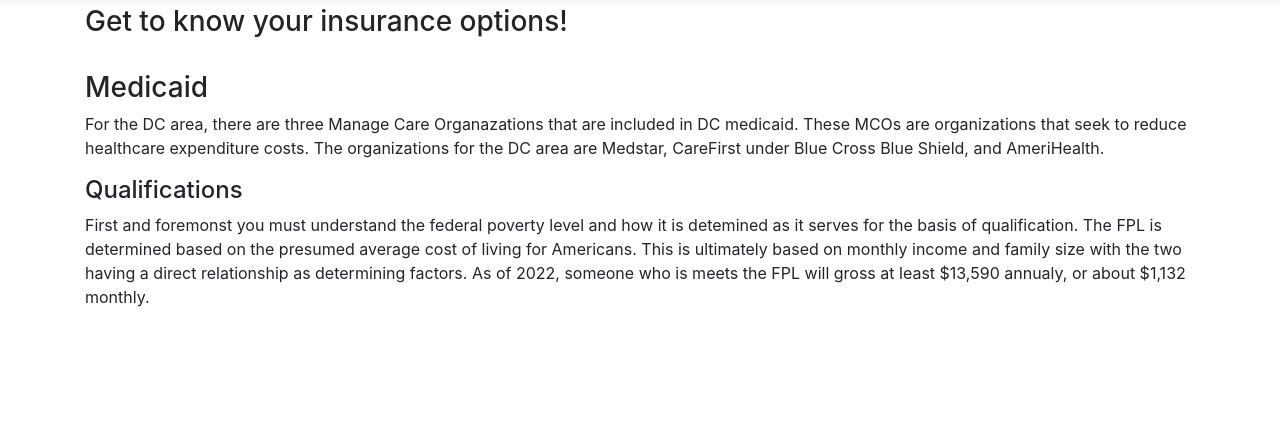
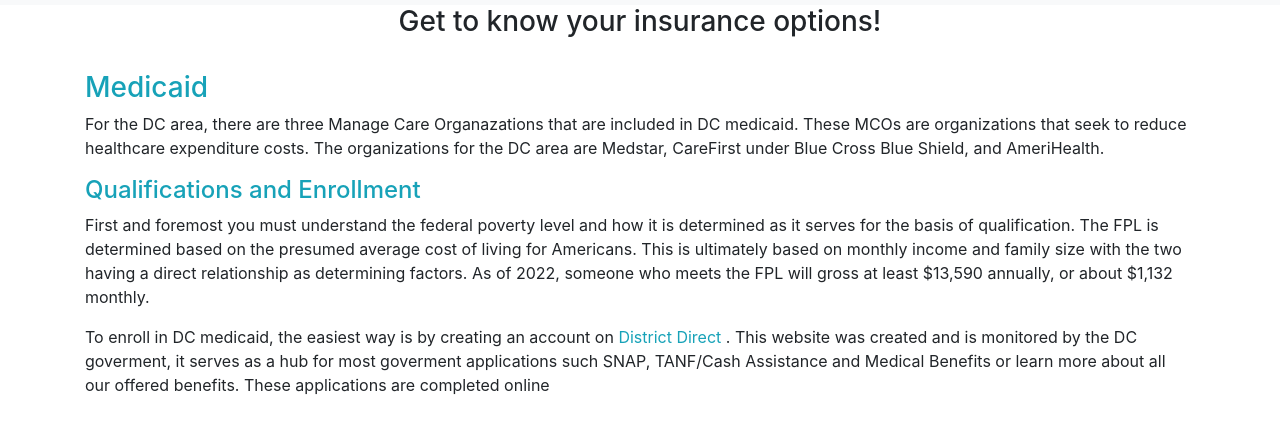
Before and after one commit to danyahh429/disco, a website: page index.html in a window 1280 px wide. Shown: the part 51-484 px from the top of the page. Drawn offline with nearby package versions, Linux system fonts and the light colour scheme.

Commit message:
src ctrl

```diff
--- a/index.html
+++ b/index.html
@@ -1,19 +1,20 @@
  <!DOCTYPE html>
  <html lang="en">
+
  <head>
     <meta charset="UTF-8">
     <meta http-equiv="X-UA-Compatible" content="IE=edge">
     <meta name="viewport" content="width=device-width, initial-scale=1.0">
-      <link rel="stylesheet"
-         href="https://cdn.jsdelivr.net/npm/bootstrap@4.1.3/dist/css/bootstrap.min.css"
-         integrity="sha384-MCw98/SFnGE8fJT3GXwEOngsV7Zt27NXFoaoApmYm81iuXoPkFOJwJ8ERdknLPMO"
-         crossorigin="anonymous">
+    <link rel="stylesheet" href="https://cdn.jsdelivr.net/npm/bootstrap@4.1.3/dist/css/bootstrap.min.css"
+       integrity="sha384-MCw98/SFnGE8fJT3GXwEOngsV7Zt27NXFoaoApmYm81iuXoPkFOJwJ8ERdknLPMO" crossorigin="anonymous">
     <title>Document</title>
  </head>
+
  <body>
     <nav class="navbar navbar-expand-lg navbar-light bg-light">
        <a class="navbar-brand" href="#">Insurance Simple</a>
-         <button class="navbar-toggler" type="button" data-toggle="collapse" data-target="#navbarNav" aria-controls="navbarNav" aria-expanded="false" aria-label="Toggle navigation">
+       <button class="navbar-toggler" type="button" data-toggle="collapse" data-target="#navbarNav"
+          aria-controls="navbarNav" aria-expanded="false" aria-label="Toggle navigation">
           <span class="navbar-toggler-icon"></span>
        </button>
        <div class="collapse navbar-collapse" id="navbarNav">
@@ -31,38 +32,47 @@
        </div>
     </nav>
     <div class="container">
+       <center>
           <h3>Get to know your insurance options!</h3>
+       </center>
        <br>
        <div id="regal">
-      <h3>Medicaid</h3>
+          <h3 class="text-info">Medicaid</h3>
           <p>For the DC area, there are three Manage Care Organazations that are included in DC medicaid.
              These MCOs are organizations that seek to reduce healthcare expenditure costs.
              The organizations for the DC area are Medstar, CareFirst under Blue Cross Blue Shield, and AmeriHealth.
           </p>
        </div>
        <div id="cali"></div>
-      <h4>Qualifications</h4>
+       <h4 class="text-info">Qualifications and Enrollment</h4>
        <p>
-         First and foremonst you must understand the federal poverty level and how it is detemined as it serves for the basis of qualification.
+         First and foremost you must understand the federal poverty level and how it is determined as it serves for the
+         basis of qualification.
          The FPL is determined based on the presumed average cost of living for Americans.
-         This is ultimately based on monthly income and family size with the two having a direct relationship as determining factors.
-         As of 2022, someone who is meets the FPL will gross at least $13,590 annualy, or about $1,132 monthly.
+         This is ultimately based on monthly income and family size with the two having a direct relationship as
+         determining factors.
+         As of 2022, someone who meets the FPL will gross at least $13,590 annually, or about $1,132 monthly.
+        </p>
+        <p>
+         To enroll in DC medicaid, the easiest way is by creating an account on <a class="text-info" href="https://districtdirect.dc.gov/ua/">District Direct</a>
+        . This website was created and is monitored by the DC goverment, it serves as a hub
+        for most goverment applications such SNAP, TANF/Cash Assistance and Medical Benefits or learn more about all our offered benefits. These applications are
+        completed online
 
          </p>
     </div>
 
     </div>
     <script src="https://code.jquery.com/jquery-3.3.1.slim.min.js"
-         integrity="sha384-q8i/X+965DzO0rT7abK41JStQIAqVgRVzpbzo5smXKp4YfRvH+8abtTE1Pi6jizo"
-         crossorigin="anonymous"></script>
-      <script
-         src="https://cdn.jsdelivr.net/npm/popper.js@1.14.3/dist/umd/popper.min.js"
-         integrity="sha384-ZMP7rVo3mIykV+2+9J3UJ46jBk0WLaUAdn689aCwoqbBJiSnjAK/l8WvCWPIPm49"
-         crossorigin="anonymous"></script>
-      <script
-         src="https://cdn.jsdelivr.net/npm/bootstrap@4.1.3/dist/js/bootstrap.min.js"
-         integrity="sha384-ChfqqxuZUCnJSK3+MXmPNIyE6ZbWh2IMqE241rYiqJxyMiZ6OW/JmZQ5stwEULTy"
-         crossorigin="anonymous"></script>
+       integrity="sha384-q8i/X+965DzO0rT7abK41JStQIAqVgRVzpbzo5smXKp4YfRvH+8abtTE1Pi6jizo" crossorigin="anonymous">
+    </script>
+    <script src="https://cdn.jsdelivr.net/npm/popper.js@1.14.3/dist/umd/popper.min.js"
+       integrity="sha384-ZMP7rVo3mIykV+2+9J3UJ46jBk0WLaUAdn689aCwoqbBJiSnjAK/l8WvCWPIPm49" crossorigin="anonymous">
+    </script>
+    <script src="https://cdn.jsdelivr.net/npm/bootstrap@4.1.3/dist/js/bootstrap.min.js"
+       integrity="sha384-ChfqqxuZUCnJSK3+MXmPNIyE6ZbWh2IMqE241rYiqJxyMiZ6OW/JmZQ5stwEULTy" crossorigin="anonymous">
+    </script>
 
  </body>
+
  </html>
```
Lines whose indentation alone changed are shown as unchanged.
